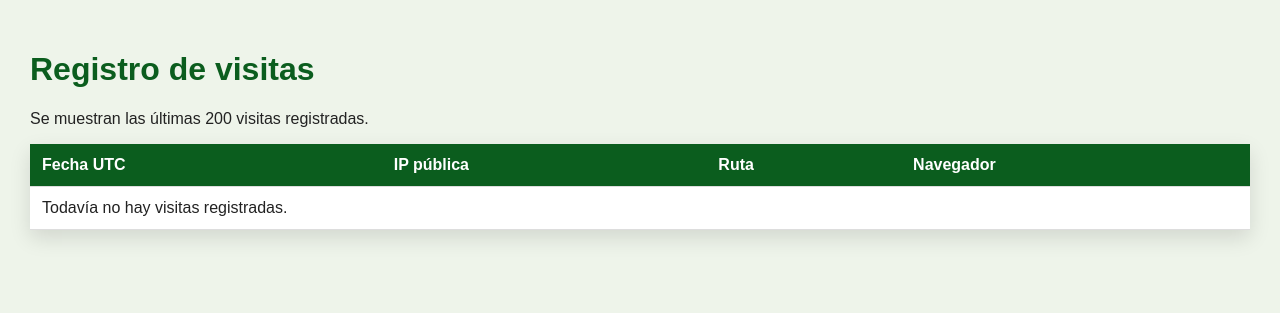
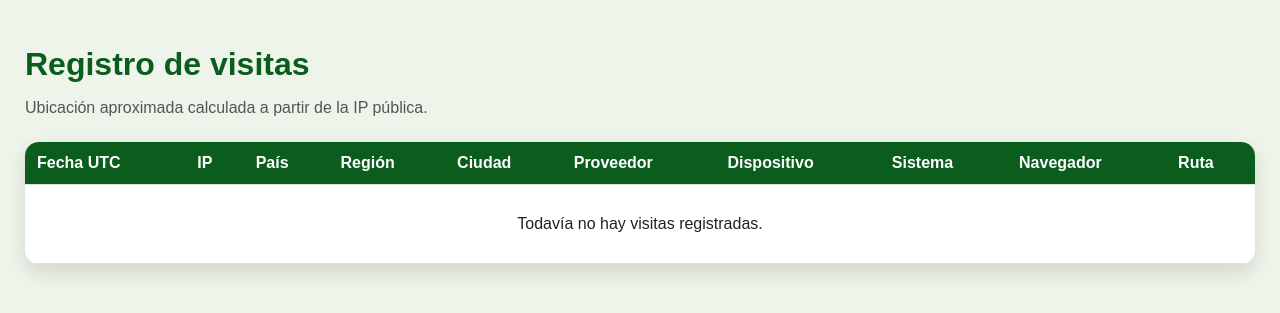
Before and after one commit to ManuelCubillos324/ppc-carnes-premium, a Flask app: page /admin/visitas in a window 1280 px wide. Shown: the top 313 px of the page. Run offline with Flask 3, Linux system fonts and the light colour scheme; data that the repository does not hold is empty.

Commit message:
Agregar ubicacion y dispositivo a visitas

```diff
--- a/app.py
+++ b/app.py
@@ -1,13 +1,17 @@
+import ipaddress
 import os
 from datetime import datetime, timezone
 
+import requests
 from flask import Flask, render_template, request
 from flask_sqlalchemy import SQLAlchemy
 from werkzeug.middleware.proxy_fix import ProxyFix
 
+
 app = Flask(__name__)
 
 # Render coloca la aplicación detrás de un proxy.
+# ProxyFix permite interpretar correctamente la IP y el protocolo.
 app.wsgi_app = ProxyFix(
     app.wsgi_app,
     x_for=1,
@@ -15,10 +19,10 @@ app.wsgi_app = ProxyFix(
     x_host=1
 )
 
-database_url = os.environ.get("DATABASE_URL")
-
-if not database_url:
-    raise RuntimeError("No se encontró DATABASE_URL")
+database_url = os.environ.get(
+    "DATABASE_URL",
+    "sqlite:///mercado_ganadero.db"
+)
 
 if database_url.startswith("postgres://"):
     database_url = database_url.replace(
@@ -33,28 +37,220 @@ app.config["SQLALCHEMY_TRACK_MODIFICATIONS"] = False
 db = SQLAlchemy(app)
 
 
-class Visita(db.Model):
-    __tablename__ = "visitas"
+class VisitaDetallada(db.Model):
+    __tablename__ = "visitas_detalladas"
 
-    id = db.Column(db.Integer, primary_key=True)
-    ip = db.Column(db.String(100), nullable=False)
+    id = db.Column(
+        db.Integer,
+        primary_key=True
+    )
+
+    ip = db.Column(
+        db.String(100),
+        nullable=False
+    )
+
+    pais = db.Column(
+        db.String(100),
+        default="Desconocido"
+    )
+
+    region = db.Column(
+        db.String(120),
+        default="Desconocida"
+    )
+
+    ciudad = db.Column(
+        db.String(120),
+        default="Desconocida"
+    )
+
+    proveedor = db.Column(
+        db.String(250),
+        default="Desconocido"
+    )
+
+    dispositivo = db.Column(
+        db.String(50),
+        default="Desconocido"
+    )
+
+    sistema = db.Column(
+        db.String(100),
+        default="Desconocido"
+    )
+
+    navegador = db.Column(
+        db.String(100),
+        default="Desconocido"
+    )
+
+    ruta = db.Column(
+        db.String(300),
+        nullable=False
+    )
+
     fecha = db.Column(
         db.DateTime(timezone=True),
         nullable=False,
         default=lambda: datetime.now(timezone.utc)
     )
-    ruta = db.Column(db.String(300), nullable=False)
-    navegador = db.Column(db.Text)
+
+
+def obtener_ip_visitante():
+    """
+    Obtiene la IP pública más cercana disponible.
+    ProxyFix permite que remote_addr use la información
+    suministrada por el proxy de Render.
+    """
+
+    return request.remote_addr or "Desconocida"
+
+
+def ip_es_publica(ip):
+    try:
+        direccion = ipaddress.ip_address(ip)
+
+        return not (
+            direccion.is_private
+            or direccion.is_loopback
+            or direccion.is_reserved
+            or direccion.is_multicast
+        )
+
+    except ValueError:
+        return False
+
+
+def consultar_ubicacion(ip):
+    datos_vacios = {
+        "pais": "Desconocido",
+        "region": "Desconocida",
+        "ciudad": "Desconocida",
+        "proveedor": "Desconocido"
+    }
+
+    if not ip_es_publica(ip):
+        return datos_vacios
+
+    try:
+        respuesta = requests.get(
+            f"https://ipapi.co/{ip}/json/",
+            timeout=4
+        )
+
+        respuesta.raise_for_status()
+        datos = respuesta.json()
+
+        if datos.get("error"):
+            return datos_vacios
+
+        return {
+            "pais": datos.get(
+                "country_name",
+                "Desconocido"
+            ),
+            "region": datos.get(
+                "region",
+                "Desconocida"
+            ),
+            "ciudad": datos.get(
+                "city",
+                "Desconocida"
+            ),
+            "proveedor": datos.get(
+                "org",
+                "Desconocido"
+            )
+        }
+
+    except (
+        requests.RequestException,
+        ValueError
+    ) as error:
+        app.logger.warning(
+            "No se pudo consultar la ubicación: %s",
+            error
+        )
+
+        return datos_vacios
+
+
+def analizar_dispositivo(user_agent):
+    texto = user_agent.lower()
+
+    if "iphone" in texto or "ipad" in texto:
+        dispositivo = "Celular o tableta"
+        sistema = "iOS / iPadOS"
+
+    elif "android" in texto:
+        dispositivo = "Celular o tableta"
+        sistema = "Android"
+
+    elif "windows" in texto:
+        dispositivo = "Computador"
+        sistema = "Windows"
+
+    elif "macintosh" in texto or "mac os" in texto:
+        dispositivo = "Computador"
+        sistema = "macOS"
+
+    elif "linux" in texto:
+        dispositivo = "Computador"
+        sistema = "Linux"
+
+    else:
+        dispositivo = "Desconocido"
+        sistema = "Desconocido"
+
+    if "edg/" in texto:
+        navegador = "Microsoft Edge"
+
+    elif "opr/" in texto or "opera" in texto:
+        navegador = "Opera"
+
+    elif "chrome/" in texto and "edg/" not in texto:
+        navegador = "Google Chrome"
+
+    elif "firefox/" in texto:
+        navegador = "Mozilla Firefox"
+
+    elif "safari/" in texto and "chrome/" not in texto:
+        navegador = "Safari"
+
+    else:
+        navegador = "Desconocido"
+
+    return dispositivo, sistema, navegador
 
 
 def registrar_visita():
-    visita = Visita(
-        ip=request.remote_addr or "Desconocida",
-        ruta=request.path,
-        navegador=request.headers.get(
-            "User-Agent",
-            "Desconocido"
-        )
+    user_agent = request.headers.get(
+        "User-Agent",
+        ""
+    )
+
+    # Evita registrar algunos controles automáticos de Render.
+    if user_agent.startswith("Go-http-client/"):
+        return
+
+    ip = obtener_ip_visitante()
+    ubicacion = consultar_ubicacion(ip)
+
+    dispositivo, sistema, navegador = analizar_dispositivo(
+        user_agent
+    )
+
+    visita = VisitaDetallada(
+        ip=ip,
+        pais=ubicacion["pais"],
+        region=ubicacion["region"],
+        ciudad=ubicacion["ciudad"],
+        proveedor=ubicacion["proveedor"],
+        dispositivo=dispositivo,
+        sistema=sistema,
+        navegador=navegador,
+        ruta=request.path
     )
 
     db.session.add(visita)
@@ -65,10 +261,12 @@ def registrar_visita():
 def inicio():
     try:
         registrar_visita()
+
     except Exception as error:
         db.session.rollback()
+
         app.logger.error(
-            "Error guardando visita: %s",
+            "No se pudo guardar la visita: %s",
             error
         )
 
@@ -76,14 +274,14 @@ def inicio():
 
 
 @app.route("/admin/visitas")
-def visitas():
-    registros = Visita.query.order_by(
-        Visita.fecha.desc()
+def ver_visitas():
+    visitas = VisitaDetallada.query.order_by(
+        VisitaDetallada.fecha.desc()
     ).limit(200).all()
 
     return render_template(
         "visitas.html",
-        visitas=registros
+        visitas=visitas
     )
 
 
@@ -94,6 +292,6 @@ with app.app_context():
 if __name__ == "__main__":
     app.run(
         host="0.0.0.0",
-        port=5000,
+        port=int(os.environ.get("PORT", 5000)),
         debug=False
     )
--- a/requirements.txt
+++ b/requirements.txt
@@ -2,3 +2,4 @@ Flask
 gunicorn
 Flask-SQLAlchemy
 psycopg2-binary
+requests
--- a/templates/visitas.html
+++ b/templates/visitas.html
@@ -3,17 +3,18 @@
 
 <head>
     <meta charset="UTF-8">
+
     <meta
         name="viewport"
         content="width=device-width, initial-scale=1.0"
     >
 
-    <title>Registro de visitas</title>
+    <title>Visitas - Mercado Ganadero del Tolima</title>
 
     <style>
         body {
             margin: 0;
-            padding: 30px;
+            padding: 25px;
             font-family: Arial, sans-serif;
             background: #eef4ea;
             color: #222;
@@ -21,31 +22,52 @@
 
         h1 {
             color: #0b5d1e;
+            margin-bottom: 5px;
         }
 
-        .tabla {
-            width: 100%;
-            border-collapse: collapse;
+        .aviso {
+            margin-bottom: 25px;
+            color: #555;
+        }
+
+        .contenedor-tabla {
+            overflow-x: auto;
             background: white;
+            border-radius: 14px;
             box-shadow: 0 8px 20px rgba(0, 0, 0, .12);
         }
 
-        .tabla th,
-        .tabla td {
+        table {
+            width: 100%;
+            border-collapse: collapse;
+            min-width: 1150px;
+        }
+
+        th,
+        td {
             padding: 12px;
             border-bottom: 1px solid #ddd;
             text-align: left;
             vertical-align: top;
         }
 
-        .tabla th {
+        th {
             background: #0b5d1e;
             color: white;
         }
 
-        .navegador {
-            max-width: 500px;
-            overflow-wrap: anywhere;
+        tr:hover {
+            background: #f4f8f1;
+        }
+
+        .ip {
+            font-family: monospace;
+            font-weight: bold;
+        }
+
+        .sin-datos {
+            text-align: center;
+            padding: 30px;
         }
 
         @media (max-width: 700px) {
@@ -53,13 +75,17 @@
                 padding: 10px;
             }
 
-            .tabla {
+            h1 {
+                font-size: 25px;
+            }
+
+            table {
                 font-size: 13px;
             }
 
-            .tabla th,
-            .tabla td {
-                padding: 7px;
+            th,
+            td {
+                padding: 8px;
             }
         }
     </style>
@@ -69,18 +95,26 @@
 
     <h1>Registro de visitas</h1>
 
-    <p>
-        Se muestran las últimas 200 visitas registradas.
+    <p class="aviso">
+        Ubicación aproximada calculada a partir de la IP pública.
     </p>
 
-    <table class="tabla">
+    <div class="contenedor-tabla">
+
+        <table>
 
             <thead>
                 <tr>
                     <th>Fecha UTC</th>
-                <th>IP pública</th>
+                    <th>IP</th>
+                    <th>País</th>
+                    <th>Región</th>
+                    <th>Ciudad</th>
+                    <th>Proveedor</th>
+                    <th>Dispositivo</th>
+                    <th>Sistema</th>
+                    <th>Navegador</th>
                     <th>Ruta</th>
-                <th>Navegador</th>
                 </tr>
             </thead>
 
@@ -90,17 +124,28 @@
 
                 <tr>
                     <td>{{ visita.fecha }}</td>
-                <td>{{ visita.ip }}</td>
+
+                    <td class="ip">
+                        {{ visita.ip }}
+                    </td>
+
+                    <td>{{ visita.pais }}</td>
+                    <td>{{ visita.region }}</td>
+                    <td>{{ visita.ciudad }}</td>
+                    <td>{{ visita.proveedor }}</td>
+                    <td>{{ visita.dispositivo }}</td>
+                    <td>{{ visita.sistema }}</td>
+                    <td>{{ visita.navegador }}</td>
                     <td>{{ visita.ruta }}</td>
-                <td class="navegador">
-                    {{ visita.navegador }}
-                </td>
                 </tr>
 
                 {% else %}
 
                 <tr>
-                <td colspan="4">
+                    <td
+                        colspan="10"
+                        class="sin-datos"
+                    >
                         Todavía no hay visitas registradas.
                     </td>
                 </tr>
@@ -111,6 +156,8 @@
 
         </table>
 
+    </div>
+
 </body>
 
 </html>
```
Lines whose indentation alone changed are shown as unchanged.
